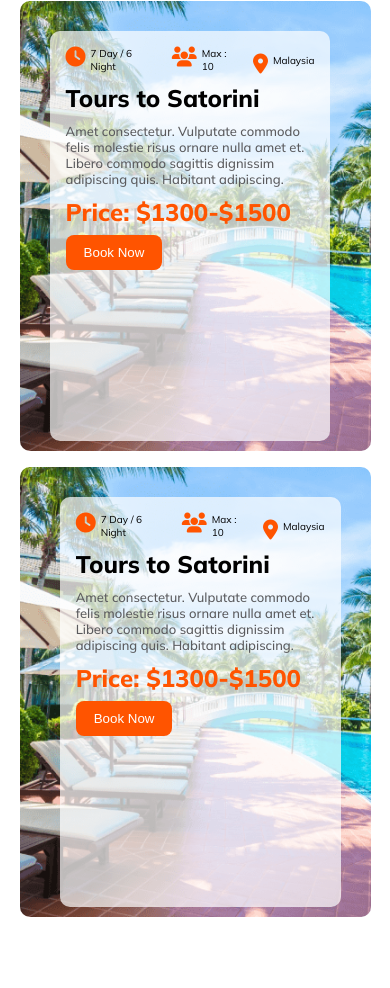
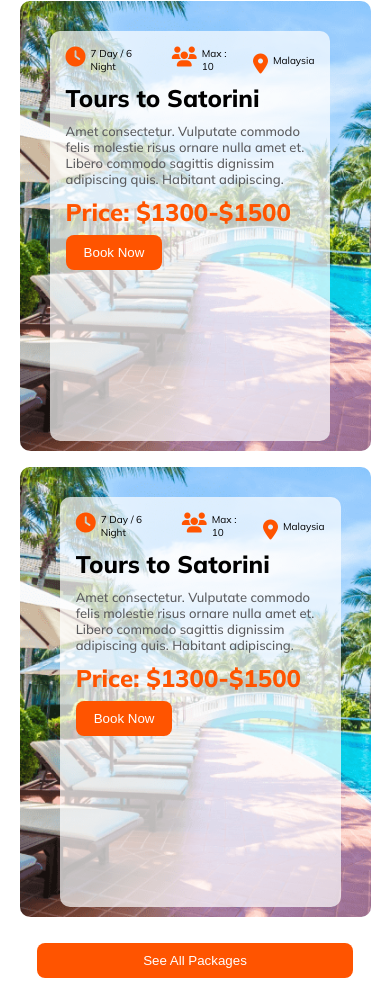
Before and after one commit to ahbab-zaman/Hero-Travel-Website, a plain HTML site: page index.html in a window 390 px wide. Shown: the part 5481-6469 px from the top of the page. Before the commit the page ends 6414 px from the top, so only its background shows below. Drawn offline with Linux system fonts and the light colour scheme.

Commit message:
add a button

```diff
--- a/index.html
+++ b/index.html
@@ -242,6 +242,7 @@
 
                 </div>
             </div>
+            <button class="deal-btn primary-btn">See All Packages</button>
         </section>
 
         <!-- deals section ends here -->
--- a/styles/responsive.css
+++ b/styles/responsive.css
@@ -76,5 +76,8 @@
     .deals-card-icon{
         font-size: 10px;
     }
+    .deal-btn{
+        width: 90%;
+    }
 
 }
--- a/styles/style.css
+++ b/styles/style.css
@@ -349,7 +349,10 @@
     color: #FF5400;
     margin-bottom: 8px;
 }
-
+.deal-btn{
+    width: 20%;
+    margin: 10px auto;
+}
 /* deals css */
 
 /* main css */
```
